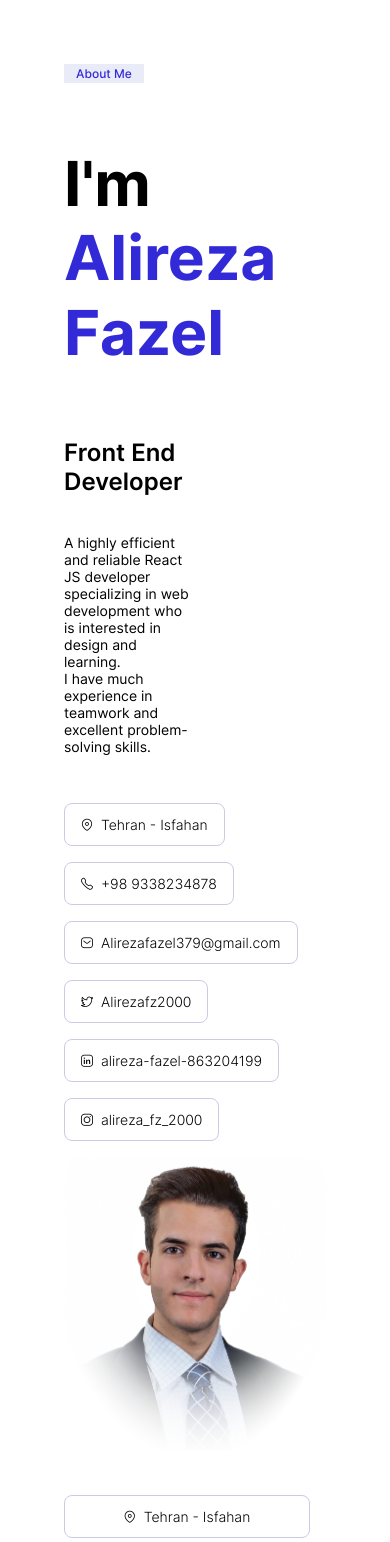
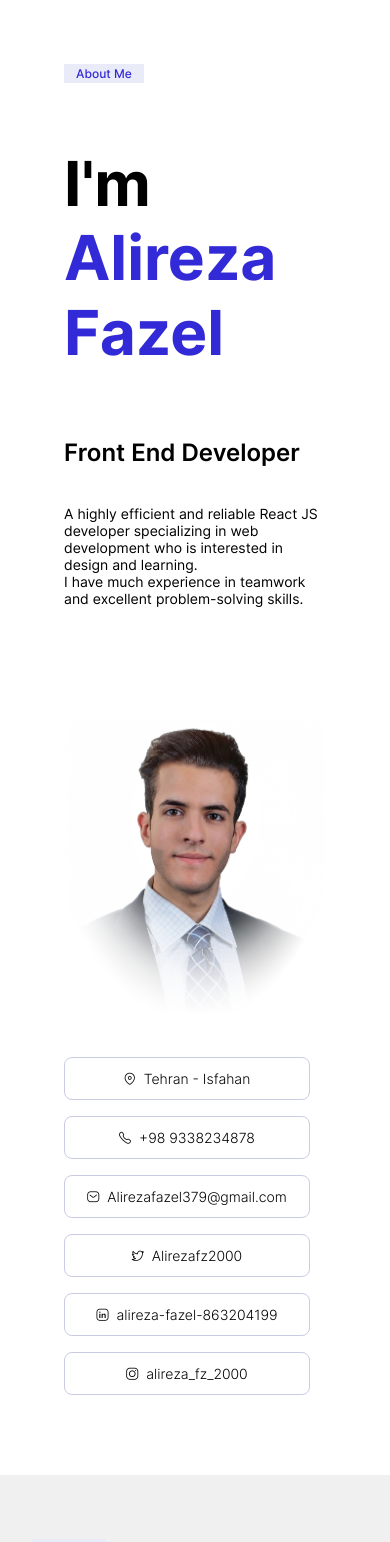
Before and after one commit to aliknot/resume, a Next.js app: page / in a window 390 px wide. Shown: the top 1542 px of the page. Built offline with nearby package versions, Linux system fonts and the light colour scheme.

Commit message:
added responsive for about details and image and work card

```diff
--- a/src/components/AboutDetails/styles.module.scss
+++ b/src/components/AboutDetails/styles.module.scss
@@ -44,3 +44,26 @@
 	font-size: 12px;
 	margin-right: 8px;
 }
+
+@media only screen and (max-width: $breakpoint-xl) {
+	.boxes {
+		flex-direction: column;
+		align-items: stretch;
+	}
+	.container {
+		width: 535px;
+		max-width: 100%;
+	}
+}
+
+@media only screen and (max-width: $breakpoint-lg) {
+	.boxes {
+		flex-direction: row;
+	}
+}
+
+@media only screen and (max-width: $breakpoint-sm) {
+	.boxes {
+		display: none;
+	}
+}
--- a/src/components/AboutImage/styles.module.scss
+++ b/src/components/AboutImage/styles.module.scss
@@ -0,0 +1,4 @@
+.container {
+	align-self: center;
+	margin-top: 64px;
+}
--- a/src/components/WorkCard/styles.module.scss
+++ b/src/components/WorkCard/styles.module.scss
@@ -101,3 +101,19 @@
 	color: $dark-blue-grey;
 	margin-left: 8px;
 }
+
+@media only screen and (max-width: $breakpoint-xl) {
+	.workCard {
+		width: calc(50% - 16px);
+	}
+}
+@media only screen and (max-width: $breakpoint-md) {
+	.workCard {
+		min-width: 352px;
+	}
+}
+@media only screen and (max-width: $breakpoint-sm) {
+	.workCard {
+		min-width: 90%;
+	}
+}
```
